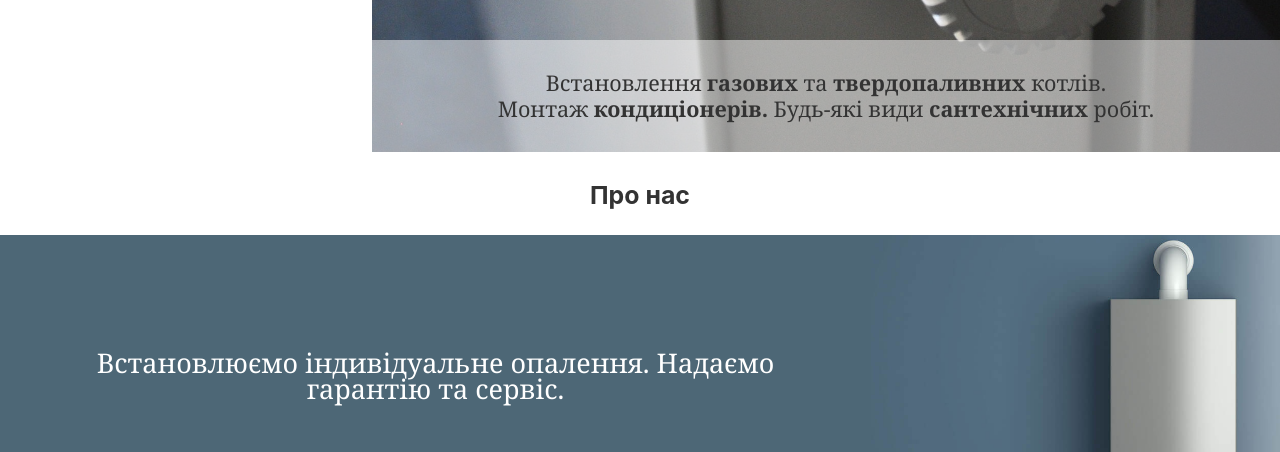
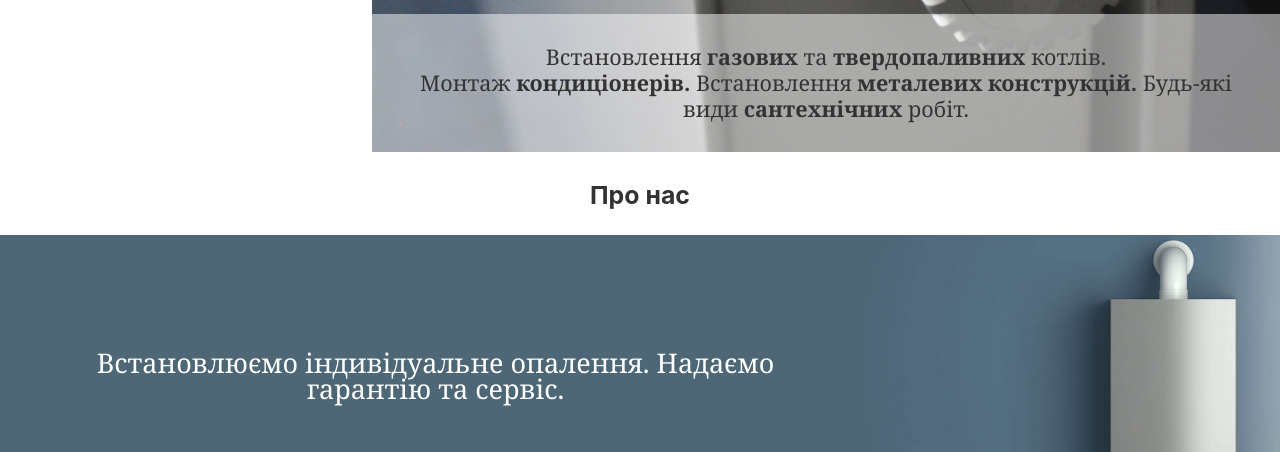
Before and after one commit to larkvincer/warmart, a Gatsby site: page / in a window 1280 px wide. Shown: the part 648-1100 px from the top of the page. Built offline with nearby package versions, Linux system fonts and the light colour scheme; Gatsby itself is replaced by a stand-in of ours.

Commit message:
Add metal construction in header.

```diff
--- a/src/components/navbar.js
+++ b/src/components/navbar.js
@@ -31,6 +31,7 @@ const Navbar = ({ items = [], setCurrentScrollOffset, isWider500 }) => (
     <div className="description align_center">
       Встановлення <strong>газових</strong> та <strong>твердопаливних</strong> котлів.<br/>
       Монтаж <strong>кондиціонерів. </strong>
+      Встановлення <strong>металевих конструкцій. </strong>
       Будь-які види <strong>сантехнічних</strong> робіт.<br/>
     </div>
   </nav>
```
